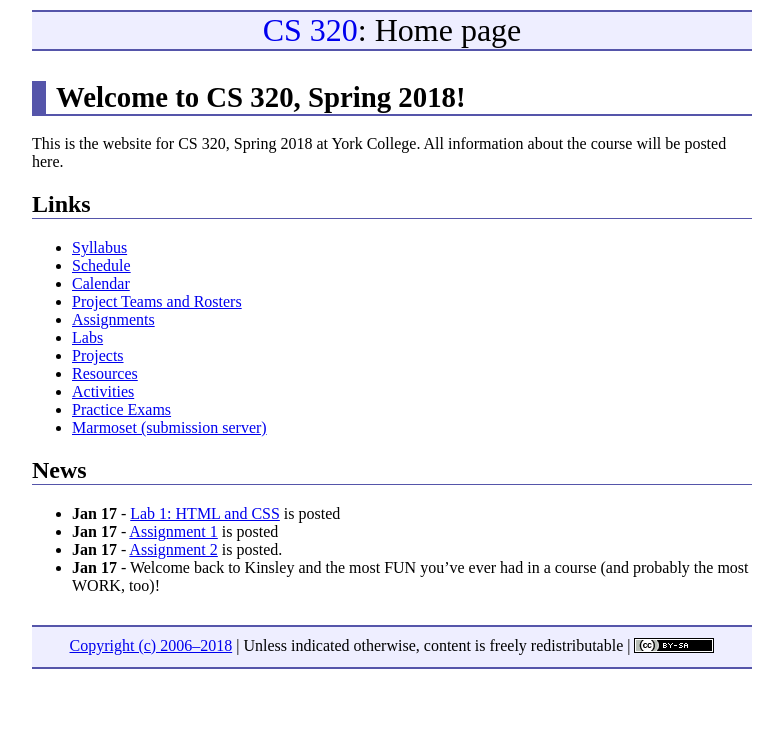
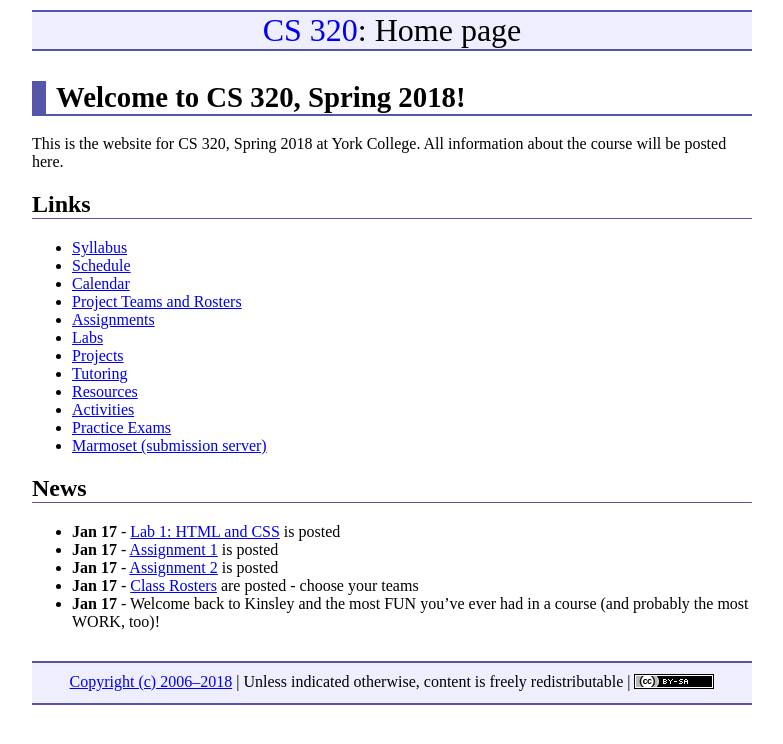
Before and after one commit to ycpcs/cs320-spring2018, a Jekyll site: the page built from index.md, in a window 1280 px wide. Shown: the top 744 px of the page, without its empty margins (248-1031 px from the left). Built offline with Jekyll 4.4.1, drawn with Linux system fonts in a browser that asks for light colours.

Commit message:
adding rosters and tutoring

```diff
--- a/index.md
+++ b/index.md
@@ -17,6 +17,7 @@ All information about the course will be posted here.
 * [Assignments](assign/index.html)
 * [Labs](labs/index.html)
 * [Projects](projects/index.html)
+* [Tutoring](CS320-Sp18-TutoringSchedule.pdf)
 * [Resources](resources/index.html)
 * [Activities](activities.html)
 * [Practice Exams](practice/index.html)
@@ -82,5 +83,6 @@ All information about the course will be posted here.
 
 * **Jan 17** - [Lab 1: HTML and CSS](labs/lab01.html) is posted
 * **Jan 17** - [Assignment 1](assign/assign01.html) is posted
-* **Jan 17** - [Assignment 2](assign/assign02.html) is posted.
+* **Jan 17** - [Assignment 2](assign/assign02.html) is posted
+* **Jan 17** - [Class Rosters](teams-and-rosters/index.html) are posted - choose your teams
 * **Jan 17** - Welcome back to Kinsley and the most FUN you've ever had in a course (and probably the most WORK, too)!
```
Also changed, not shown: 2 other files.
